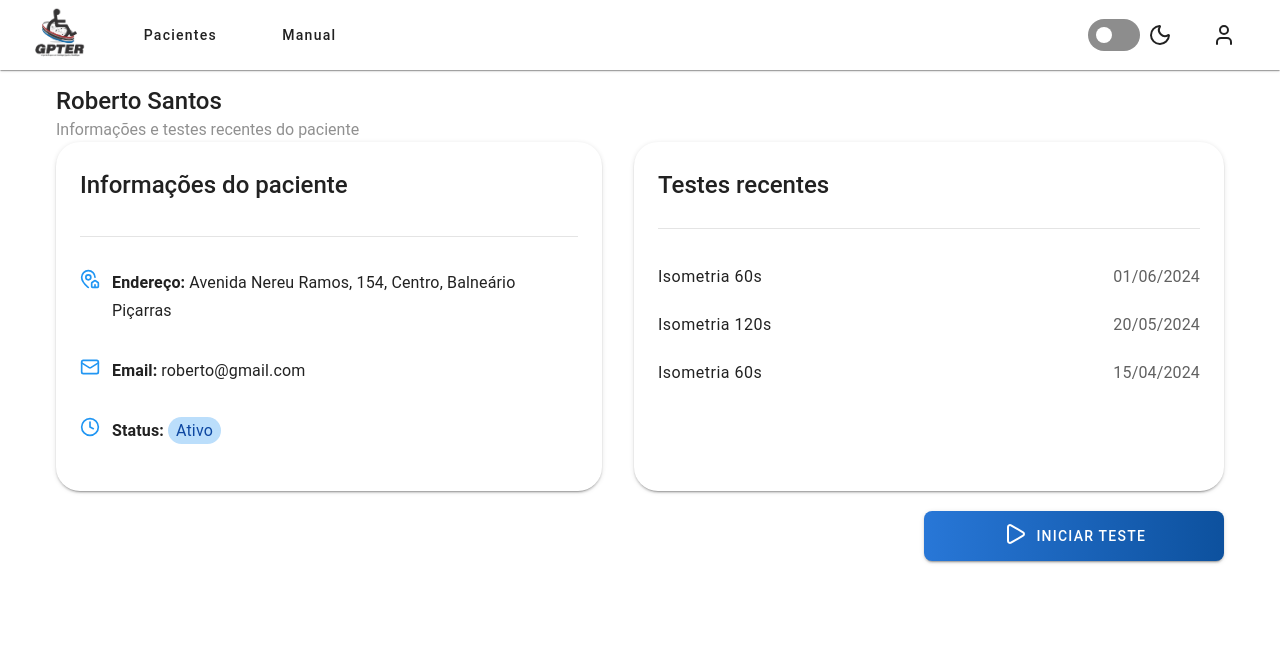
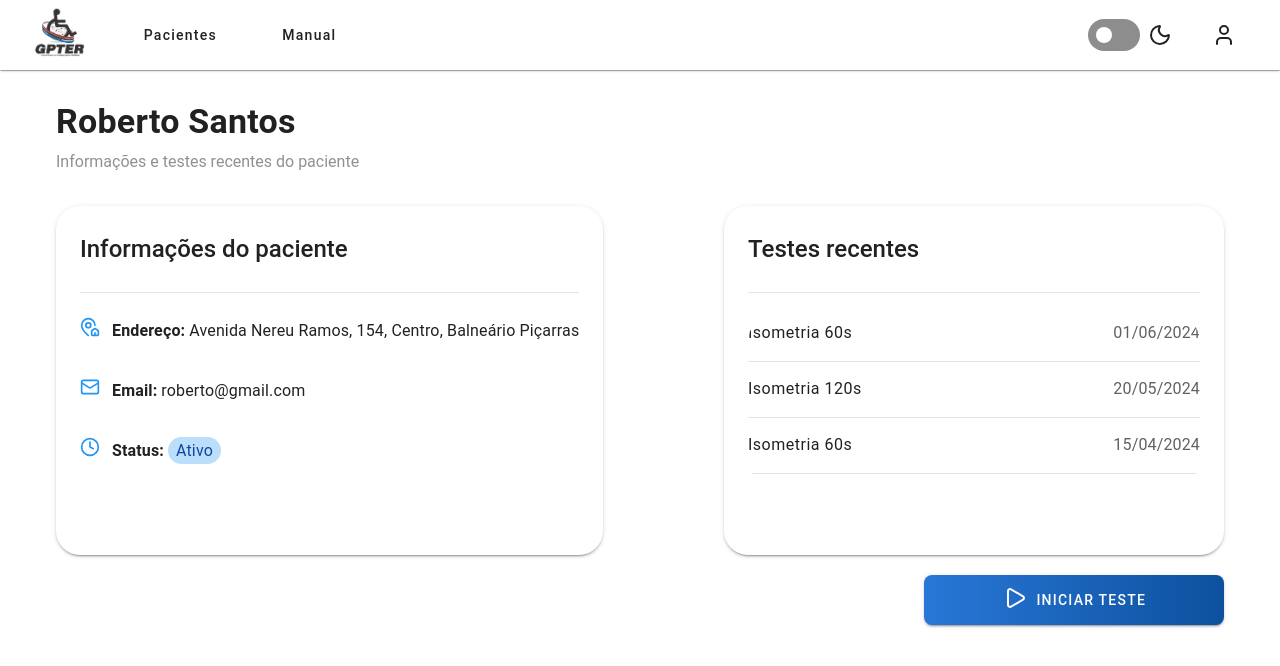
Before and after one commit to fabricadesoftware-ifc/fabricaGPTER_frontEnd, a Vue app: page /patient-details in a window 1280 px wide. Shown: the top 666 px of the page. Built offline with nearby package versions, Linux system fonts and the light colour scheme; a small style sheet from the web is missing.

Commit message:
FEAT: Refactor layout and styling in InfoCard, TestsList, and patient-details components #1.3

```diff
--- a/src/components/InfoCard.vue
+++ b/src/components/InfoCard.vue
@@ -1,25 +1,36 @@
 <template>
   <v-card
-    :class="['mx-auto', {'pa-4' : smAndDown, 'pa-6': mdAndUp}]"
+    :class="['mx-0', { 'pa-4 mx-auto': smAndDown, 'pa-6': mdAndUp }]"
     max-width="550"
+    :min-width="mdAndUp ? '340' : '90vw'"
     :min-height="mdAndUp ? '349' : '300'"
     elevation="2"
     rounded="xl"
   >
-    <v-card-title class="font-weight-medium pa-0" :class="{ 'text-h6 mb-3' : smAndDown, 'text-h5 mb-6': mdAndUp }">
+    <v-card-title
+      class="font-weight-medium pa-0"
+      :class="{ 'text-h6 mb-3': smAndDown, 'text-h5 mb-6': mdAndUp }"
+    >
       Informações do paciente
     </v-card-title>
-    <v-divider length="100%" color="grey-darken-4"/>
+    <v-divider length="100%" color="grey-darken-4" />
 
-    <v-card-text :class="['pa-0', {'mt-6': mdAndUp, 'mt-4': smAndDown}]">
-      <div :class="['d-flex flex-column', {'ga-8' : mdAndUp, 'ga-4': smAndDown}]">
+    <v-card-text :class="['pa-0', { 'mt-6': mdAndUp, 'mt-4': smAndDown }]">
+      <div :class="['d-flex flex-column', { 'ga-8': mdAndUp, 'ga-4': smAndDown }]">
         <div v-for="info in infos" :key="info.prop" class="d-flex align-start ga-3">
           <div>
-            <component :is="info.icon" :size="20" class="text-blue"/>
+            <component :is="info.icon" :size="20" class="text-blue" />
           </div>
           <div>
             <span class="font-weight-bold text-subtitle-1">{{ info.name }}:</span>
-            <span :class="info.name === 'Status' ? 'ml-1 text-subtitle-1 bg-blue-lighten-4 text-blue-darken-4 rounded-xl px-2 py-1' : 'ml-1 text-subtitle-1'">{{ info.prop }}</span>
+            <span
+              :class="
+                info.name === 'Status'
+                  ? 'ml-1 text-subtitle-1 bg-blue-lighten-4 text-blue-darken-4 rounded-xl px-2 py-1'
+                  : 'ml-1 text-subtitle-1'
+              "
+              >{{ info.prop }}</span
+            >
           </div>
         </div>
       </div>
@@ -27,10 +38,10 @@
   </v-card>
 </template>
 <script setup lang="ts">
-import {useDisplay} from "vuetify";
-import {Clock, Mail, MapPinHouse} from "lucide-vue-next";
+import { Clock, Mail, MapPinHouse } from "lucide-vue-next";
+import { useDisplay } from "vuetify";
 
-const {mdAndUp, smAndDown} = useDisplay()
+const { mdAndUp, smAndDown } = useDisplay();
 
 const props = defineProps({
   address: {
@@ -41,24 +52,24 @@ const props = defineProps({
   },
   status: {
     type: String,
-  }
-})
+  },
+});
 
 const infos = ref([
   {
-    name: 'Endereço',
+    name: "Endereço",
     icon: MapPinHouse,
-    prop: props.address
+    prop: props.address,
   },
   {
-    name: 'Email',
+    name: "Email",
     icon: Mail,
-    prop: props.email
+    prop: props.email,
   },
   {
-    name: 'Status',
+    name: "Status",
     icon: Clock,
-    prop: props.status
+    prop: props.status,
   },
-])
+]);
 </script>
--- a/src/components/TestsList.vue
+++ b/src/components/TestsList.vue
@@ -1,7 +1,7 @@
 <template>
   <v-card
-    :class="['mx-auto', { 'pa-4': smAndDown, 'pa-6': mdAndUp }]"
-    :min-width="mdAndUp ? '590' : '90vw'"
+    :class="[{ 'pa-4 mx-auto': smAndDown, 'pa-6 mx-0': mdAndUp }]"
+    :min-width="mdAndUp ? '500' : '90vw'"
     :min-height="mdAndUp ? '349' : '300'"
     elevation="2"
     rounded="xl"
@@ -20,10 +20,10 @@
         <v-list-item
           v-for="test in tests"
           :key="test.id"
-          class="pa-0"
+          class="pa-0 mb-2"
           aria-label="teste-recente"
         >
-          <div class="d-flex flex-row justify-space-between align-center w-100">
+          <div class="d-flex flex-row justify-space-between align-center w-100 mb-4">
             <v-list-item-title class="text-body-1">{{ test.name }}</v-list-item-title>
             <div class="text-right">
               <v-list-item-title class="text-grey-darken-2">
@@ -31,6 +31,7 @@
               </v-list-item-title>
             </div>
           </div>
+          <v-divider />
         </v-list-item>
       </v-list>
     </v-card-text>
--- a/src/pages/patient-details.vue
+++ b/src/pages/patient-details.vue
@@ -1,23 +1,20 @@
 <template>
-  <v-container
-  >
-    <SubpageTitle title="Roberto Santos" class="ma-0"/>
-    <p v-if="mdAndUp" class="opacity-50 pr-0">Informações e testes recentes do paciente</p>
+  <v-container class="pt-6">
+    <PageTitle margin="mb-2" title="Roberto Santos" v-if="mdAndUp" />
+    <SubpageTitle title="Roberto Santos" class="ma-0" v-else />
+    <p class="opacity-50 pr-0 mb-8">Informações e testes recentes do paciente</p>
     <div
-      class="d-flex ga-8 justify-center align-end"
+      class="d-flex ga-12 justify-space-between align-end"
       :class="smAndDown ? 'flex-column' : 'flex-row'"
     >
       <InfoCard
-              class="d-flex flex-column ga-2"
+        class="d-flex flex-column"
         address="Avenida Nereu Ramos, 154, Centro, Balneário Piçarras"
         email="roberto@gmail.com"
         status="Ativo"
       />
 
-      <div
-      class="d-flex flex-column ga-2">
       <TestsList />
-      </div>
 
       <div v-if="smAndDown">
         <v-btn
@@ -27,7 +24,7 @@
           class="darken-blue-gradient text-white"
         >
           <div class="d-flex flex-row justify-center align-center ga-2">
-        <span><Play/></span>
+            <span><Play /></span>
             <span>Iniciar teste</span>
           </div>
         </v-btn>
@@ -38,28 +35,25 @@
         rounded="lg"
         height="50px"
         width="300px"
-    class="darken-blue-gradient text-white d-flex"
-    style="position: relative; margin-top: 20px;"
+        class="darken-blue-gradient text-white mt-5"
       >
         <div class="d-flex flex-row justify-center align-center ga-2">
-      <span><Play/></span>
+          <span><Play /></span>
           <span>Iniciar teste</span>
         </div>
       </v-btn>
     </div>
-
   </v-container>
 </template>
 
 <script setup>
-import {Play} from "lucide-vue-next";
+import { Play } from "lucide-vue-next";
 import SubpageTitle from "@/components/SubpageTitle.vue";
 import InfoCard from "@/components/InfoCard.vue";
 import TestsList from "@/components/TestsList.vue";
-import {useDisplay} from "vuetify";
+import { useDisplay } from "vuetify";
 
-const {mdAndUp, smAndDown,} = useDisplay()
-
+const { mdAndUp, smAndDown } = useDisplay();
 </script>
 
 <style>
```
Lines whose indentation alone changed are shown as unchanged.
